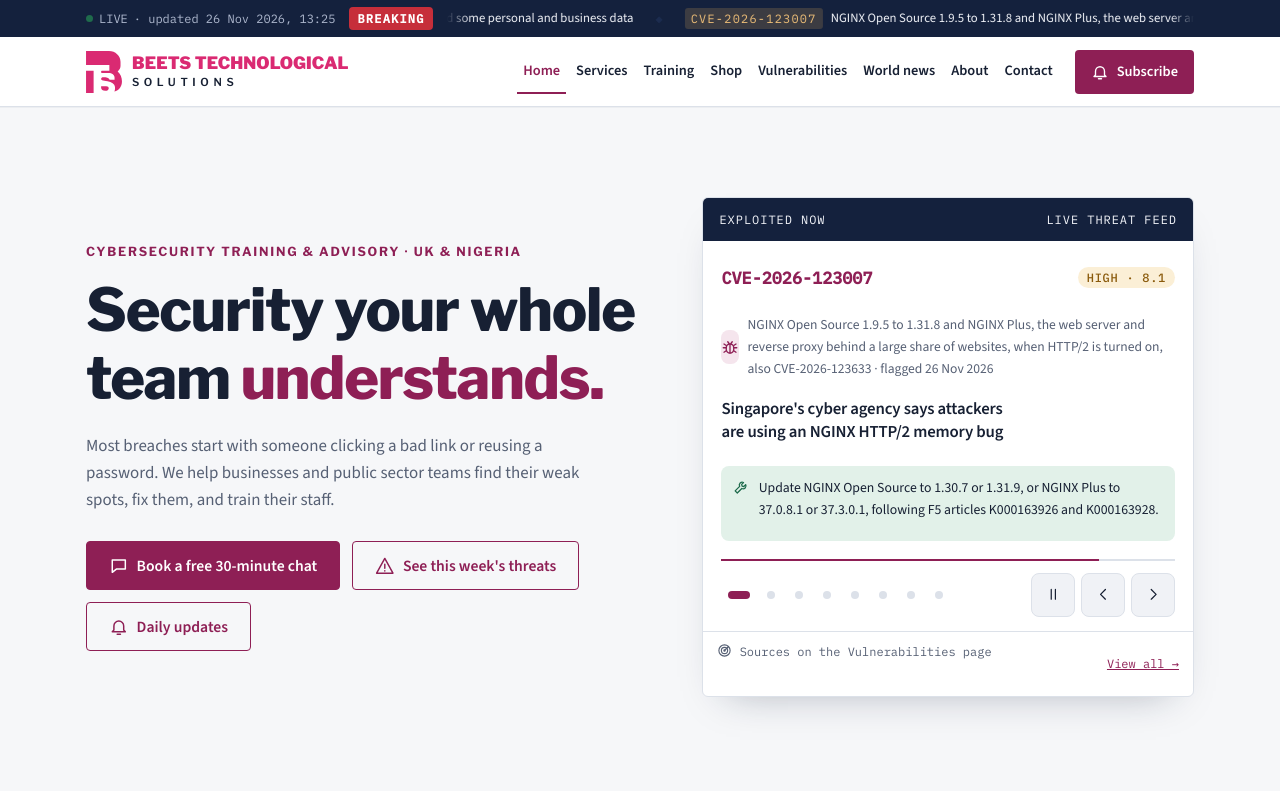
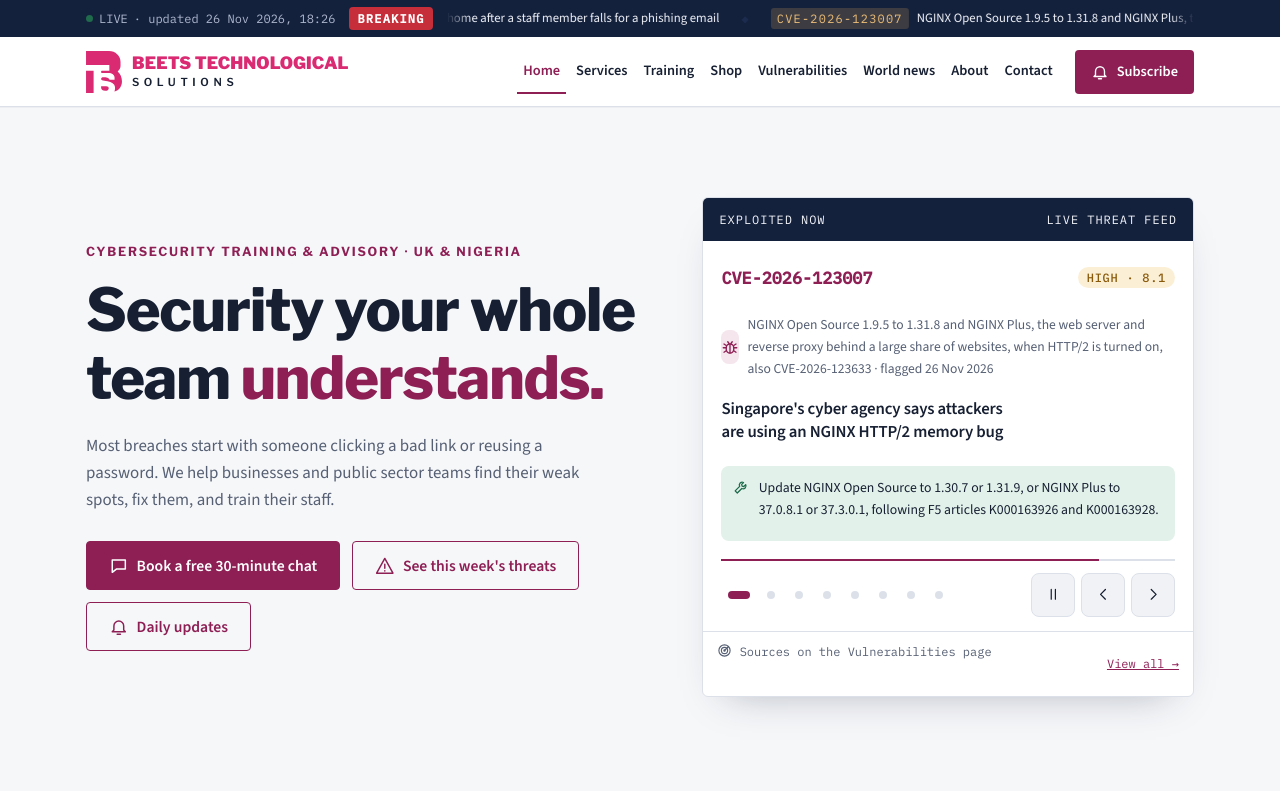
Before and after one commit to beetstechnologicalsolutions/bts-website, a website: page public/index.html in a window 1280 px wide. Shown: the top 791 px of the page. Drawn offline with nearby package versions, Linux system fonts and the light colour scheme.

Commit message:
Update threat feed: 26 Nov 2026, 18:26
Co-Authored-By: Claude Opus 5.5 <noreply@anthropic.com>
Claude-Session: https://claude.ai/code/session_0123ncG9p9HHcHbvSQ8jKVVe

```diff
--- a/public/index.html
+++ b/public/index.html
@@ -829,7 +829,7 @@ var SOCIAL={linkedin:"",x:"",instagram:""};
 var CLIENTS=[];
 
 /* DATA:START */
-var UPDATED="26 Nov 2026, 13:25";
+var UPDATED="26 Nov 2026, 18:26";
 var VULNS=[
  {
   "id": "CVE-2026-123007",
@@ -1434,6 +1434,24 @@ var VULNS=[
 ];
 var NEWS=[
  {
+  "region": "UK",
+  "date": "26 Nov 2026",
+  "title": "Cumbria school sends 1,500 pupils home after a staff member falls for a phishing email",
+  "body": "Queen Elizabeth School in Kirkby Lonsdale closed on Thursday after a member of staff responded to an email made to look like a message from Egress, a secure email service many schools use. The IT team shut the network down. The head teacher says files are backed up, nothing was deleted and scans so far show nothing was accessed, and the school hoped to reopen on Friday.",
+  "why": "Show staff this week what a fake secure-message or shared-file email looks like, and give them one number to call straight away if they click one.",
+  "src": "BBC via Yahoo News",
+  "url": "https://www.yahoo.com/news/world/articles/school-targeted-sophisticated-cyber-attack-161707225.html"
+ },
+ {
+  "region": "Asia-Pacific",
+  "date": "26 Nov 2026",
+  "title": "Flight Centre says a hotel booking supplier breach exposed customer records",
+  "body": "Australian travel group Flight Centre says someone got into a third-party accommodation booking system used by Flight Centre, Travel Associates, Cruiseabout and some independent agents. Most records held only customer names, but a very small number included passport details, email addresses, phone numbers or dates of birth. The company says it has no evidence that card or bank details were taken, and flight and corporate bookings were not affected.",
+  "why": "Ask the outside booking or payment systems you use what customer data they keep and how they will tell you about a breach, and note the answers this week.",
+  "src": "Security Affairs",
+  "url": "https://securityaffairs.com/204049/data-breach/australias-flight-centre-data-breach-exposes-customer-records-and-passport-details.html"
+ },
+ {
   "region": "Global",
   "date": "26 Nov 2026",
   "title": "FIFA confirms a cyberattack exposed some personal and business data",
@@ -1452,15 +1470,6 @@ var NEWS=[
   "url": "https://thehackernews.com/2026/11/1password-hacked-customer-data-and.html"
  },
  {
-  "region": "Global",
-  "date": "25 Nov 2026",
-  "title": "Retailers face more ransomware in November, and most small shops have no cyber insurance",
-  "body": "Insurer CFC's claims data shows ransomware hits retail, leisure and hospitality firms 50% more often in November than in an average month. Reuters reports that only 43% of small and medium retailers carry cyber insurance. PwC expects UK shoppers to spend about 235 pounds each this Black Friday.",
-  "why": "Before the weekend rush, check you have an offline backup of your shop and order data and that staff know who to call if tills or the website stop.",
-  "src": "Reuters via Investing.com",
-  "url": "https://www.investing.com/news/stock-market-news/retailers-face-rising-ai-cyberattack-threat-ahead-of-black-friday-many-uninsured-5050150"
- },
- {
   "region": "UK",
   "date": "25 Nov 2026",
   "title": "Halfords hit through a third-party service, with extortion gang N0n claiming it",
@@ -1506,22 +1515,13 @@ var NEWS=[
   "url": "https://techcrunch.com/2026/11/24/uk-warns-ai-driven-cyberattacks-are-exposing-years-of-weak-security/"
  },
  {
-  "region": "UK",
-  "date": "24 Nov 2026",
-  "title": "School software firm Bromcom says an old login component exposed 355,000 email addresses",
-  "body": "Bromcom, whose school management software is used by more than 5,000 UK schools, says attackers got in through an old single sign-on component that was still running. They pulled out staff and pupil email addresses and sign-on reference numbers, and Have I Been Pwned lists 355,051 unique addresses. Bromcom says no passwords were taken, it has removed the component, and schools must decide whether to tell the ICO.",
-  "why": "If you supply or work with schools, warn staff to expect phishing and to reject any password reset or sign-in approval they did not ask for.",
-  "src": "The Register",
-  "url": "https://www.theregister.com/cyber-crime/2026/11/24/education-software-suppliers-legacy-login-system-left-355000-school-email-addresses-exposed/5311622"
- },
- {
   "region": "Global",
-  "date": "24 Nov 2026",
-  "title": "Hackers broke into Check Point management servers at 22 organisations, including in the UK",
-  "body": "GreyNoise, a threat intelligence firm, says one group took data from 24 Check Point Security Management servers, the consoles that control company firewalls. Victims include energy, finance, government and manufacturing firms in the UK, US, Europe and Asia. The group tried known flaws in Citrix, Ivanti, Windows and Check Point products and appears to have kept access after it was last seen on 2 November.",
-  "why": "If you run Check Point firewalls, ask your IT provider this week to confirm the management server is fully patched, reachable only from your own network, and checked for unknown admin sessions.",
-  "src": "SecurityWeek",
-  "url": "https://www.securityweek.com/check-point-security-management-servers-hacked-in-ai-assisted-campaign/"
+  "date": "21 Nov 2026",
+  "title": "Microsoft says attackers used an Entra Connect Health flaw to read tenant details",
+  "body": "Microsoft is telling some organisations that attackers used a flaw in Entra Connect Health, the cloud service that monitors the link between office Active Directory and Microsoft 365, to read tenant information. The exposed details include admin and technical contact emails, tenant IDs, domain names and licence types, and Microsoft says no passwords, tokens or valid keys were exposed. It fixed the flaw on its side on 19 November, and there is no CVE number yet.",
+  "why": "If you got Microsoft's notice, expect targeted phishing at your admin email addresses and check every admin account uses phishing-resistant multi-factor login.",
+  "src": "BleepingComputer",
+  "url": "https://www.bleepingcomputer.com/news/security/microsoft-entra-connect-health-flaw-exploited-to-steal-tenant-data/"
  },
  {
   "region": "Nigeria",
```
